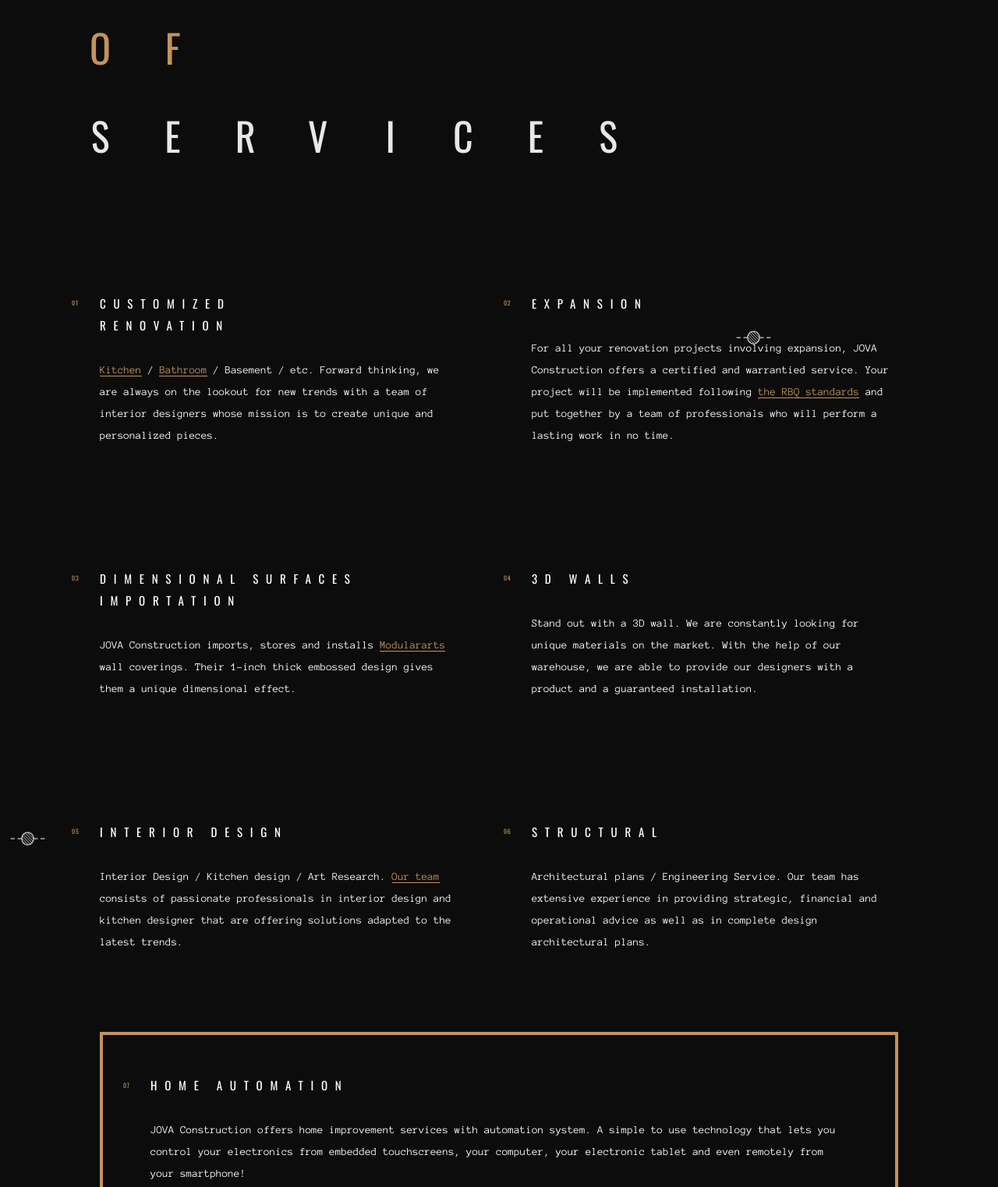
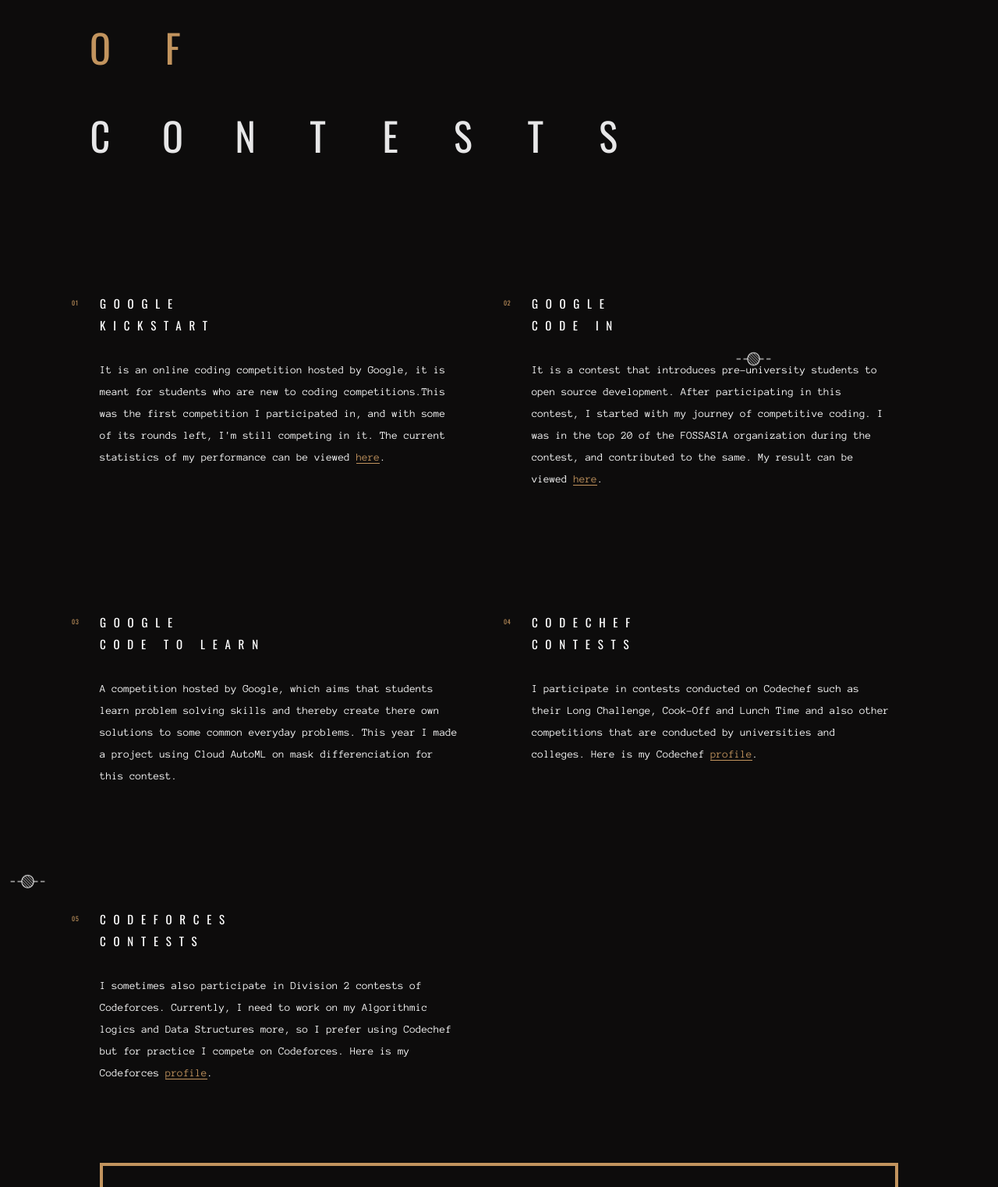
Before and after one commit to Devansh3712/portfolio, a plain HTML site: page services-offered.html in a window 1280 px wide. Shown: the part 1153-2676 px from the top of the page at 78% size. Drawn offline with nearby package versions, Linux system fonts and the light colour scheme; files whose address does not match are found by name.

Commit message:
updated achievements

```diff
--- a/services-offered.html
+++ b/services-offered.html
@@ -155,11 +155,6 @@
 	</div>
 	<!-- \Infinite Slider Squares -->
 
-	<a href="services-offered.html" class="btn-scroll-down btn-anchor" data-anchor="block2">
-		<span class="bg"></span>
-		<span class="icon"></span>
-	</a>
-
 	<section id="services">
 
 		<!-- Block1 -->
@@ -180,9 +175,9 @@
 							</h2>
 
 							<div class="text">
-								<p>JOVA Construction has more than 26 years of experience in the construction field and more than 10 of those years were devoted to the commercial&nbsp;sector. </p>
-								<p>The second generation, which is leading the company today, is passionate about design, art and integrated technology. </p>
-								<p>After several projects involving architects and designers, we can guarantee quality and speed for all types of projects.</p>
+								<p>Being a computer geek who loves programming and competing, I take part in competitive programming contests online.</p>
+								<p>Currently, my programming language stack contains python, C++ and java. I'm still learning C++ for competitive coding, and java as it is used more by developers.</p>
+								<p>I also make GUI programs using python tkinter, all available on my <a href="https://github.com/Devansh3712/python/tree/master/Projects" target="_blank">python</a> repository on github.</p>
 							</div>
 						</div>
 					</div>
@@ -207,13 +202,13 @@
 					</div>
 
 					<div class="line to-load">
+						<div class="white"><span>C</span></div>
+						<div class="white"><span>O</span></div>
+						<div class="white"><span>N</span></div>
+						<div class="white"><span>T</span></div>
+						<div class="white"><span>E</span></div>
 						<div class="white"><span>S</span></div>
-						<div class="white"><span>E</span></div>
-						<div class="white"><span>R</span></div>
-						<div class="white"><span>V</span></div>
-						<div class="white"><span>I</span></div>
-						<div class="white"><span>C</span></div>
-						<div class="white"><span>E</span></div>
+						<div class="white"><span>T</span></div>
 						<div class="white"><span>S</span></div>
 					</div>
 
@@ -226,43 +221,36 @@
 						<div class="bullet">
 							<span class="nb">01</span>
 							<div>
-								<h2>Customized<br/>renovation</h2>
-								<p><a href="tips-and-tricks.html#2">Kitchen</a> / <a href="tips-and-tricks.html#1">Bathroom</a> / Basement / etc. Forward thinking, we are always on the lookout for new trends with a team of interior designers whose mission is to create unique and personalized pieces.</p>
+								<h2>Google<br/>KickStart</h2>
+								<p>It is an online coding competition hosted by Google, it is meant for students who are new to coding competitions.This was the first competition I participated in, and with some of its rounds left, I'm still competing in it. The current statistics of my performance can be viewed <a href="pdf/kickstart.pdf">here</a>.</p>
 							</div>
 						</div>
 						<div class="bullet">
 							<span class="nb">02</span>
 							<div>
-								<h2>Expansion</h2>
-								<p>For all your renovation projects involving expansion, JOVA Construction offers a certified and warrantied service. Your project will be implemented following <a href="https://www.rbq.gouv.qc.ca/" target="_blank">the RBQ standards</a> and put together by a team of professionals who will perform a lasting work in no time.</p>
+								<h2>Google<br/>Code In</h2>
+								<p>It is a contest that introduces pre-university students to open source development. After participating in this contest, I started with my journey of competitive coding. I was in the top 20 of the FOSSASIA organization during the contest, and contributed to the same. My result can be viewed <a href="pdf/codein.pdf">here</a>.</p>
 							</div>
 						</div>
 						<div class="bullet">
 							<span class="nb">03</span>
 							<div>
-								<h2>Dimensional surfaces<br/>importation</h2>
-								<p>JOVA Construction imports, stores and installs  <a href="http://www.modulararts.com/" target="_blank">Modulararts</a> wall coverings. Their 1-inch thick embossed design gives them a unique dimensional effect.</p>
+								<h2>Google<br/>Code to Learn</h2>
+								<p>A competition hosted by Google, which aims that students learn problem solving skills and thereby create there own solutions to some common everyday problems. This year I made a project using Cloud AutoML on mask differenciation for this contest.</p>
 							</div>
 						</div>
 						<div class="bullet">
 							<span class="nb">04</span>
 							<div>
-								<h2>3D walls</h2>
-								<p>Stand out with a 3D wall. We are constantly looking for unique materials on the market. With the help of our warehouse, we are able to provide our designers with a product and a guaranteed installation. </p>
+								<h2>Codechef<br/>Contests</h2>
+								<p>I participate in contests conducted on Codechef such as their Long Challenge, Cook-Off and Lunch Time and also other competitions that are conducted by universities and colleges. Here is my Codechef <a href="https://www.codechef.com/users/devansh312" target="_blank">profile</a>.</p>
 							</div>
 						</div>
 						<div class="bullet">
 							<span class="nb">05</span>
 							<div>
-								<h2>Interior design</h2>
-								<p>Interior Design / Kitchen design / Art&nbsp;Research. <a href="about-us.html#2">Our team</a> consists of passionate professionals in interior design and kitchen designer that are offering solutions adapted to the latest trends.</p>
-							</div>
-						</div>
-						<div class="bullet">
-							<span class="nb">06</span>
-							<div>
-								<h2>Structural</h2>
-								<p>Architectural plans / Engineering Service. Our&nbsp;team has extensive experience in providing strategic, financial and operational advice as well as in complete design architectural plans. </p>
+								<h2>Codeforces<br/>Contests</h2>
+								<p>I sometimes also participate in Division 2 contests of Codeforces. Currently, I need to work on my Algorithmic logics and Data Structures more, so I prefer using Codechef but for practice I compete on Codeforces. Here is my Codeforces <a href="https://codeforces.com/profile/whodevansh" taget="_blank">profile</a>.</p>
 							</div>
 						</div>
 						<div class="clearer"></div>
@@ -275,12 +263,11 @@
 						<div class="frame left"><div></div></div>
 
 						<div class="content">
-							<h2>Home Automation<span class="nb">07</span></h2>
-							<p>JOVA Construction offers home improvement services with automation system. A simple to use technology that lets you control your electronics from embedded touchscreens, your computer, your electronic tablet and even remotely from your smartphone!</p>
-							<p><span>Multi-room music:</span> Enjoy and access your digital music collection (XM, Sirius, your personal library, etc.) anywhere in your home.</p>
-							<p><span>Intelligent lighting:</span> Control of ambient lighting using timers, motion sensors, and dimmers to create moods and reduce energy costs.</p>
-							<p><span>Temperature control:</span> Helps save energy and ensures comfort from a simple screen.</p>
-							<p><span>Security:</span> Integrating a security system to monitor your home and family from virtually anywhere in the world.</p>
+							<h2>Miscellaneous<span class="nb">07</span></h2>
+							<p>I have also participated in a vast amount of competitions at school level, and even won many of them. I also have cleared the N5 and N4 levels of the Japanese Language Proficiency Test (JLPT) and I want to study in Japan! Some of my other achievements are below:</p>
+							<p><span>Certification:</span> I am a HackerRank certified developer with certificates in <a href="https://www.hackerrank.com/certificates/e43d6c833b53" target="_blank">Python (Basic)</a> and <a href="https://www.hackerrank.com/certificates/76d16f827c77" target="_blank">Problem Solving (Basic)</a>.</p>
+							<p><span>Student Exchange:</span> I went to Japan under a fully-funded student exchange program funded by the Hakuho Foundation in 2018.</p>
+							<p><span>Essay Competition:</span> I participated in Goi Peace Foundation's International Essay Contest for Young People 2020.</p>
 						</div>
 
 						<div class="parallax-icon icon-1"></div>
```
Also changed, not shown: 3 other files.
